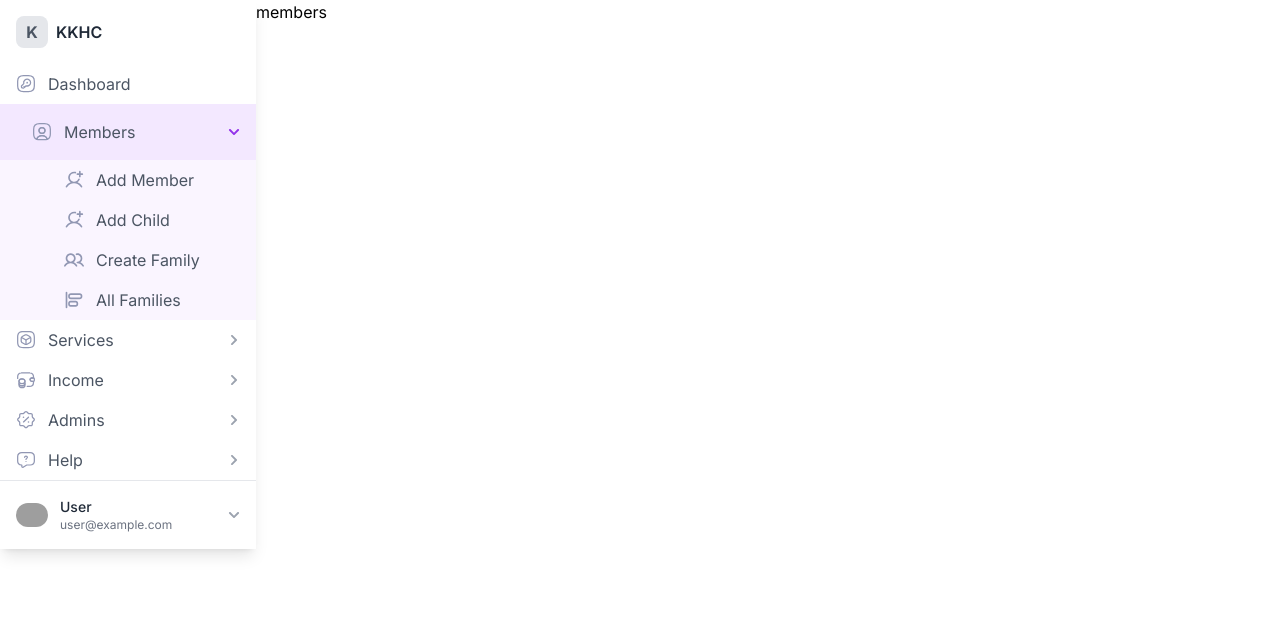
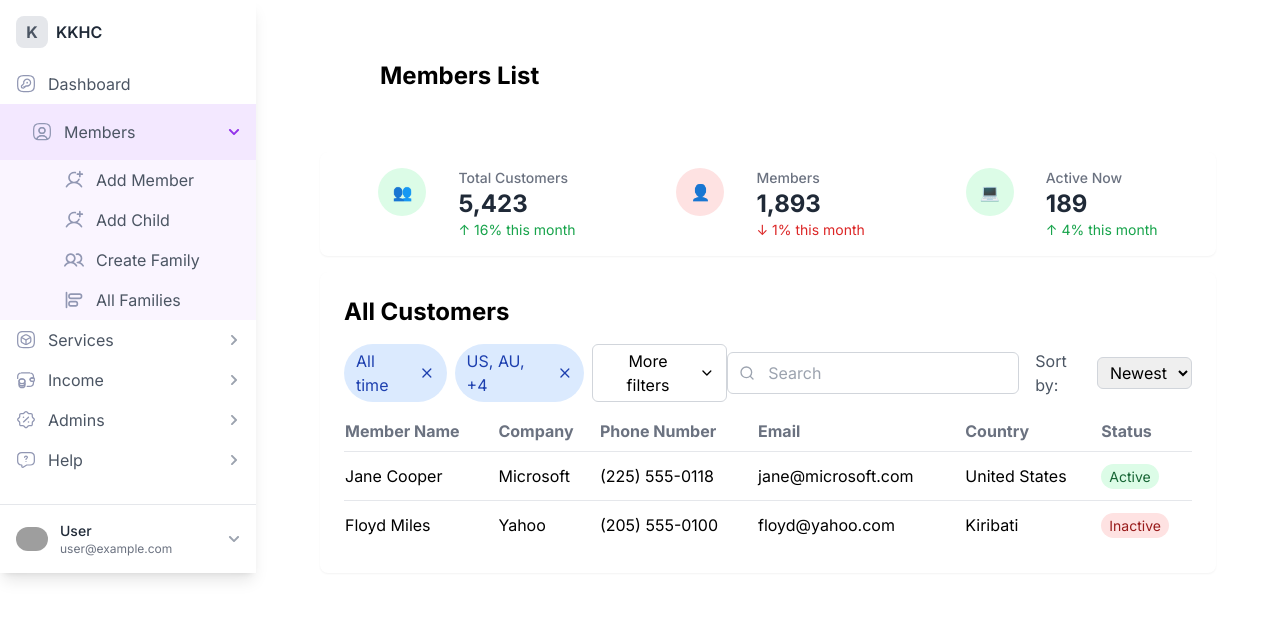
Before and after one commit to Classic-CRMs/Members-Managment-System, a Next.js app: page /members in a window 1280 px wide. Shown: the top 618 px of the page. Built offline with nearby package versions, Linux system fonts and the light colour scheme; grey boxes are pictures that could not be loaded.

Commit message:
Component created for members list

```diff
--- a/app/members/page.tsx
+++ b/app/members/page.tsx
@@ -1,8 +1,13 @@
+
+import MembersList from '@/components/memberslist/MembersList'
 import React from 'react'
 
 const members = () => {
   return (
-    <div>members</div>
+    <div className='max-w-4xl mx-auto'>
+      <h1 className='m-6 p-9 font-bold text-2xl'>Members List</h1>
+      <MembersList/>
+    </div>
   )
 }
 
--- /dev/null
+++ b/components/StatsComponents/Stats.tsx
@@ -0,0 +1,59 @@
+import type { NextPage } from "next";
+
+type StatItemProps = {
+  icon: string;
+  label: string;
+  value: string;
+  change: string;
+  changeDirection: 'up' | 'down';
+};
+
+const StatItem: React.FC<StatItemProps> = ({ icon, label, value, change, changeDirection }) => {
+  return (
+    <>
+    <div className="flex justify-between space-x-4">
+      <div className={`flex-shrink-0 w-12 h-12 rounded-full mr-4 flex items-center justify-center ${changeDirection === 'up' ? 'bg-green-100' : 'bg-red-100'}`}>
+        <span>{icon}</span>
+      </div>
+      <div>
+        <p className="text-sm text-gray-500 font-medium">{label}</p>
+        <p className="text-2xl font-bold text-gray-800">{value}</p>
+        <p className={`text-sm ${changeDirection === 'up' ? 'text-green-600' : 'text-red-600'}`}>
+          {changeDirection === 'up' ? '↑' : '↓'} {change} this month
+        </p>
+        </div>
+      </div>
+    </>
+  );
+};
+
+const Stats: NextPage = () => {
+  return (
+    <div className="flex items-center justify-around space-x-4 bg-white rounded-lg p-4 shadow-sm">
+
+      <StatItem
+        icon="👥"
+        label="Total Customers"
+        value="5,423"
+        change="16%"
+        changeDirection="up"
+        />
+      <StatItem
+        icon="👤"
+        label="Members"
+        value="1,893"
+        change="1%"
+        changeDirection="down"
+      />
+      <StatItem
+        icon="💻"
+        label="Active Now"
+        value="189"
+        change="4%"
+        changeDirection="up"
+      />
+    </div>
+  );
+};
+
+export default Stats;
--- /dev/null
+++ b/components/memberslist/CustomerList.tsx
@@ -0,0 +1,91 @@
+'use client'
+import React, { useState } from 'react';
+import { FiSearch, FiChevronDown, FiX } from 'react-icons/fi';
+
+type Customer = {
+  name: string;
+  company: string;
+  phone: string;
+  email: string;
+  country: string;
+  status: 'Active' | 'Inactive';
+};
+
+const CustomerList: React.FC = () => {
+  const [customers] = useState<Customer[]>([
+    { name: 'Jane Cooper', company: 'Microsoft', phone: '(225) 555-0118', email: 'jane@microsoft.com', country: 'United States', status: 'Active' },
+    { name: 'Floyd Miles', company: 'Yahoo', phone: '(205) 555-0100', email: 'floyd@yahoo.com', country: 'Kiribati', status: 'Inactive' },
+    // Add more customer data as needed
+  ]);
+
+  return (
+    <div className="bg-white p-6 rounded-lg shadow-sm">
+      <h2 className="text-2xl font-bold mb-4">All Customers</h2>
+
+      <div className="flex justify-between items-center mb-4">
+        <div className="flex space-x-2">
+          <span className="bg-blue-100 text-blue-800 px-3 py-1 rounded-full flex items-center">
+            All time <FiX className="ml-2 cursor-pointer" />
+          </span>
+          <span className="bg-blue-100 text-blue-800 px-3 py-1 rounded-full flex items-center">
+            US, AU, +4 <FiX className="ml-2 cursor-pointer" />
+          </span>
+          <button className="border border-gray-300 px-3 py-1 rounded-md flex items-center">
+            More filters <FiChevronDown className="ml-2" />
+          </button>
+        </div>
+
+        <div className="flex items-center">
+          <div className="relative mr-4">
+            <FiSearch className="absolute left-3 top-1/2 transform -translate-y-1/2 text-gray-400" />
+            <input
+              type="text"
+              placeholder="Search"
+              className="pl-10 pr-4 py-2 border border-gray-300 rounded-md focus:outline-none focus:ring-2 focus:ring-blue-500"
+            />
+          </div>
+          <div className="flex items-center">
+            <span className="mr-2 text-gray-600">Sort by:</span>
+            <select className="border border-gray-300 rounded-md px-2 py-1 focus:outline-none focus:ring-2 focus:ring-blue-500">
+              <option>Newest</option>
+              <option>Oldest</option>
+            </select>
+          </div>
+        </div>
+      </div>
+
+      <table className="w-full">
+        <thead>
+          <tr className="text-left text-gray-500 border-b">
+            <th className="pb-2">Member Name</th>
+            <th className="pb-2">Company</th>
+            <th className="pb-2">Phone Number</th>
+            <th className="pb-2">Email</th>
+            <th className="pb-2">Country</th>
+            <th className="pb-2">Status</th>
+          </tr>
+        </thead>
+        <tbody>
+          {customers.map((customer, index) => (
+            <tr key={index} className="border-b last:border-b-0">
+              <td className="py-3">{customer.name}</td>
+              <td>{customer.company}</td>
+              <td>{customer.phone}</td>
+              <td>{customer.email}</td>
+              <td>{customer.country}</td>
+              <td>
+                <span className={`px-2 py-1 rounded-full text-sm ${
+                  customer.status === 'Active' ? 'bg-green-100 text-green-800' : 'bg-red-100 text-red-800'
+                }`}>
+                  {customer.status}
+                </span>
+              </td>
+            </tr>
+          ))}
+        </tbody>
+      </table>
+    </div>
+  );
+};
+
+export default CustomerList;
--- /dev/null
+++ b/components/memberslist/MembersList.tsx
@@ -0,0 +1,16 @@
+import React from 'react'
+import Stats from '../StatsComponents/Stats'
+import CustomerList from './CustomerList'
+
+const MembersList = () => {
+  return (
+    <div>
+        <Stats/>
+        <div className="m-4"></div>
+        <CustomerList/>
+
+    </div>
+  )
+}
+
+export default MembersList
```
Also changed, not shown: components/addmember/BasicInfo.tsx (+18 -18 lines).
